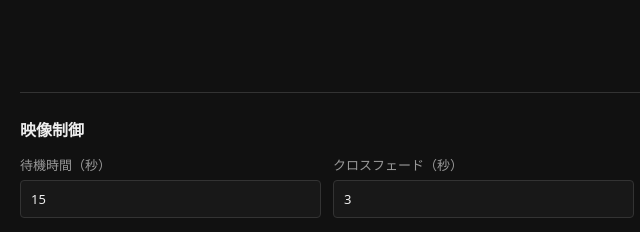
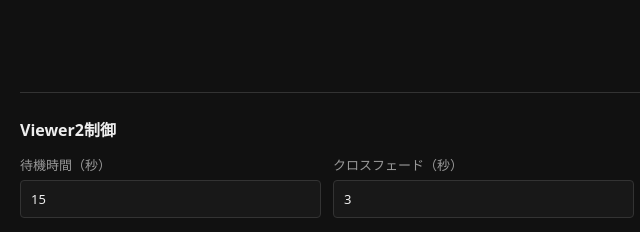
Before and after one commit to Sooochan0809/what-is-called_what-calls-it-facial-expression, a plain HTML site: page layering/index.html in a window 1280 px wide. Shown: the part 1183-1415 px from the top of the page, 0-640 px from the left. Drawn offline with Linux system fonts and the light colour scheme; no server answers.

Commit message:
調整．

```diff
--- a/layering/index.html
+++ b/layering/index.html
@@ -293,7 +293,7 @@
         </section>
 
         <section class="panel">
-            <h2>映像制御</h2>
+            <h2>Viewer2制御</h2>
 
             <div class="settings">
                 <label>
```
